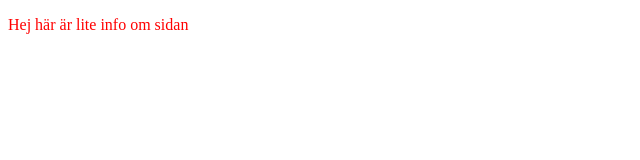
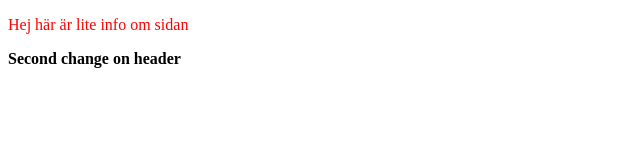
Before and after one commit to Chukala/SimpleProject, a plain HTML site: page index.html in a window 1280 px wide. Shown: the whole page, without its empty margins (0-640 px from the left). Drawn offline with nearby package versions, Linux system fonts and the light colour scheme.

Commit message:
second h1 changed

```diff
--- a/index.html
+++ b/index.html
@@ -10,6 +10,7 @@
 </head>
 <body>
     <p >Hej här är lite info om sidan </p>
+    <h1>Second change on header</h1>
 </body>
     <!-- SCRIPTS -->
     <script src="https://code.jquery.com/jquery.min.js"></script>
--- a/style.css
+++ b/style.css
@@ -7,3 +7,6 @@
 p {
    color: red;
 }
+h1{
+    font-size: 16px;
+}
```
